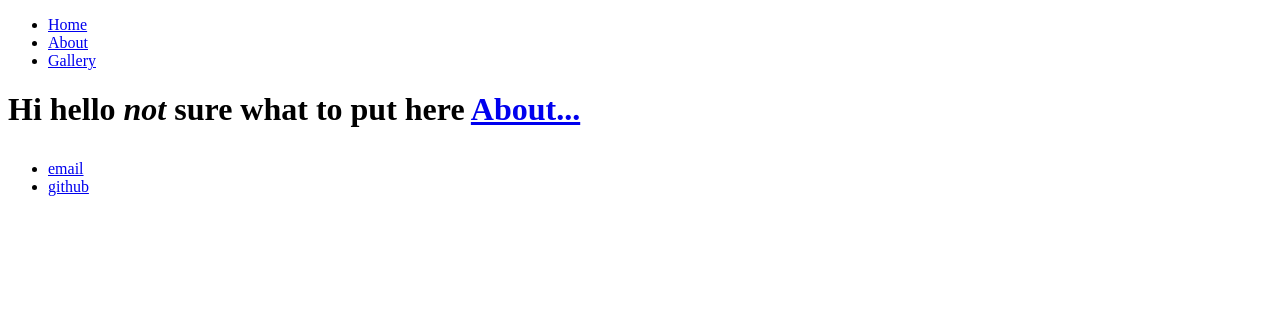
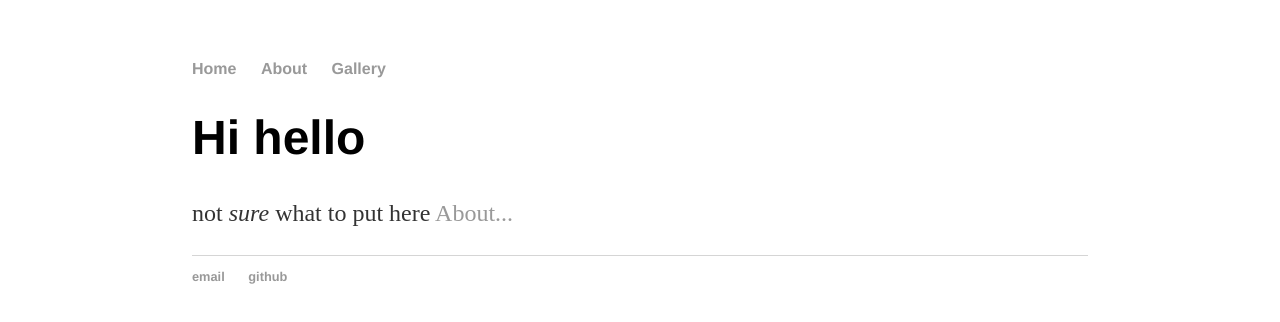
Before and after one commit to thesquadscrapbook/thesquadscrapbook.github.io, a plain HTML site: page index.html in a window 1280 px wide. Drawn offline with Linux system fonts and the light colour scheme; files that its build step writes are made by us from their sources.

Commit message:
Update index.html
added css sheet

```diff
--- a/index.html
+++ b/index.html
@@ -2,6 +2,8 @@
 <html>
         <head>
                 <title>B.S. Coming Soon</title>
+                <!-- link to main stylesheet -->
+                <link rel="stylesheet" type="text/css" href="/css/main.css">
         </head>
         <body>
                 <nav>
@@ -13,10 +15,12 @@
                 </nav>
                 <div class="container">
                 <div class="blurb">
-                        <h1>Hi hello <em>not</em> sure what to put here <a href="/about">About...</a>
-                        </p>
+                        <h1>Hi hello</h1>
+                        <p>not <em>sure</em> what to put here
+                        <a href="/about">About...</a></p>
                 </div><!-- /.blurb -->
                 </div><!-- /.container -->
+
                 <footer>
                 <ul>
                         <li><a href="mailto:charlenemayy@gmail.com">email</a></li>
```
